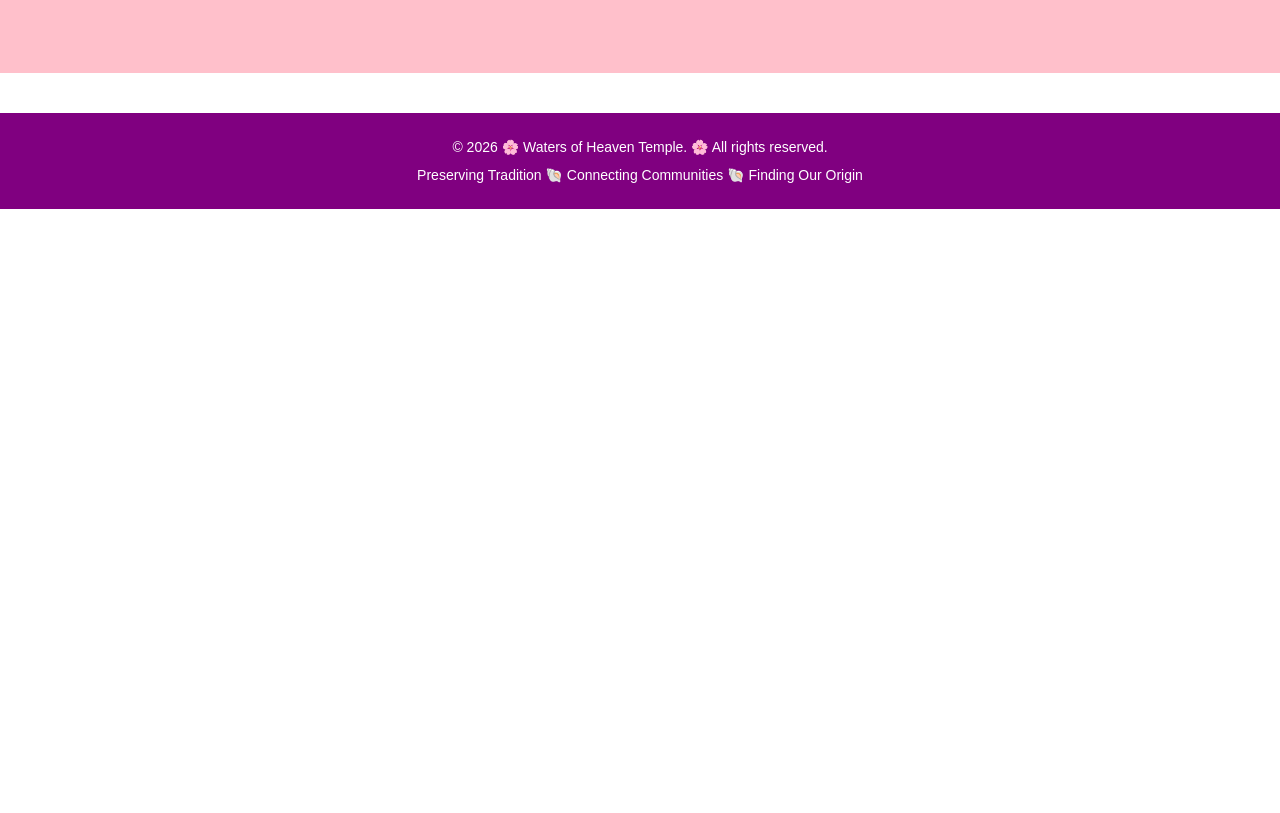
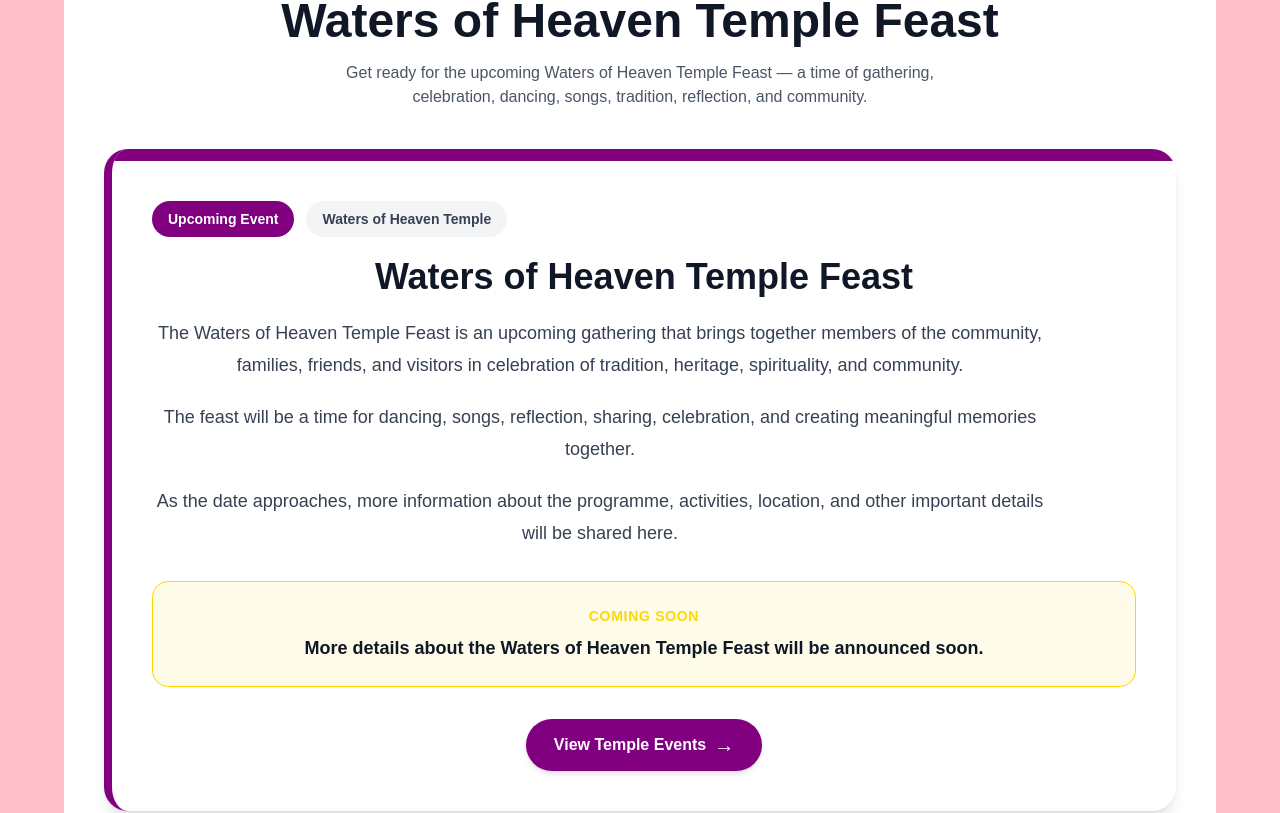
Before and after one commit to mandellasly1/igbe-project, a Next.js app: page / in a window 1280 px wide. Shown: the part 2810-3623 px from the top of the page. Before the commit the page ends 3019 px from the top, so only its background shows below. Built offline with nearby package versions, Linux system fonts and the light colour scheme; no server answers; the database is empty.

Commit message:
Add Temple support information and upcoming feast news

```diff
--- /dev/null
+++ b/components/UpcomingNews.tsx
@@ -0,0 +1,101 @@
+"use client";
+
+import Link from "next/link";
+
+export default function UpcomingNews() {
+  return (
+    <section className="bg-white px-6 py-16 md:px-10">
+      <div className="mx-auto max-w-6xl">
+
+        {/* Section Heading */}
+        <div className="mb-10 text-center">
+          <p className="mb-3 text-sm font-bold uppercase tracking-[0.25em] text-igbe-purple">
+            Upcoming Article / News
+          </p>
+
+          <h2 className="text-3xl font-bold text-gray-900 md:text-5xl">
+            Waters of Heaven Temple Feast
+          </h2>
+
+          <p className="mx-auto mt-4 max-w-2xl text-gray-600">
+            Get ready for the upcoming Waters of Heaven Temple Feast — a time
+            of gathering, celebration, dancing, songs, tradition, reflection,
+            and community.
+          </p>
+        </div>
+
+        {/* Main News Card */}
+        <article className="relative overflow-hidden rounded-3xl border-l-8 border-igbe-purple bg-white shadow-lg">
+
+          {/* Top Decorative Bar */}
+          <div className="h-3 bg-igbe-purple" />
+
+          <div className="p-7 md:p-10">
+
+            {/* News Label */}
+            <div className="mb-5 flex flex-wrap items-center gap-3">
+              <span className="rounded-full bg-igbe-purple px-4 py-2 text-sm font-bold text-white">
+                Upcoming Event
+              </span>
+
+              <span className="rounded-full bg-gray-100 px-4 py-2 text-sm font-semibold text-gray-700">
+                Waters of Heaven Temple
+              </span>
+            </div>
+
+            {/* Title */}
+            <h3 className="mb-5 text-2xl font-bold text-gray-900 md:text-4xl">
+              Waters of Heaven Temple Feast
+            </h3>
+
+            {/* Article Content */}
+            <div className="max-w-4xl space-y-5 text-base leading-8 text-gray-700 md:text-lg">
+              <p>
+                The Waters of Heaven Temple Feast is an upcoming gathering
+                that brings together members of the community, families,
+                friends, and visitors in celebration of tradition, heritage,
+                spirituality, and community.
+              </p>
+
+              <p>
+                The feast will be a time for dancing, songs, reflection,
+                sharing, celebration, and creating meaningful memories
+                together.
+              </p>
+
+              <p>
+                As the date approaches, more information about the programme,
+                activities, location, and other important details will be
+                shared here.
+              </p>
+            </div>
+
+            {/* Coming Soon */}
+            <div className="mt-8 rounded-2xl border border-igbe-gold bg-yellow-50 p-6">
+              <p className="text-sm font-bold uppercase tracking-wider text-igbe-gold">
+                Coming Soon
+              </p>
+
+              <p className="mt-2 text-lg font-bold text-gray-900">
+                More details about the Waters of Heaven Temple Feast will be
+                announced soon.
+              </p>
+            </div>
+
+            {/* Button */}
+            <div className="mt-8">
+              <Link
+                href="/events"
+                className="inline-flex items-center rounded-full bg-igbe-purple px-7 py-3 font-bold text-white shadow-md transition hover:scale-105 hover:bg-purple-800"
+              >
+                View Temple Events
+                <span className="ml-2 text-xl">→</span>
+              </Link>
+            </div>
+
+          </div>
+        </article>
+      </div>
+    </section>
+  );
+}
```
Also changed, not shown: 1 other file (tests, documents, lock files or other folders).
